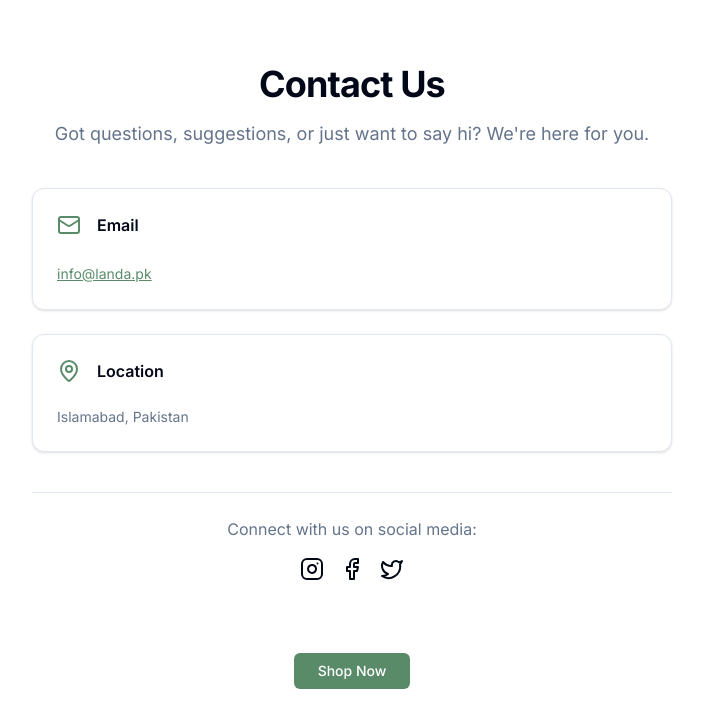
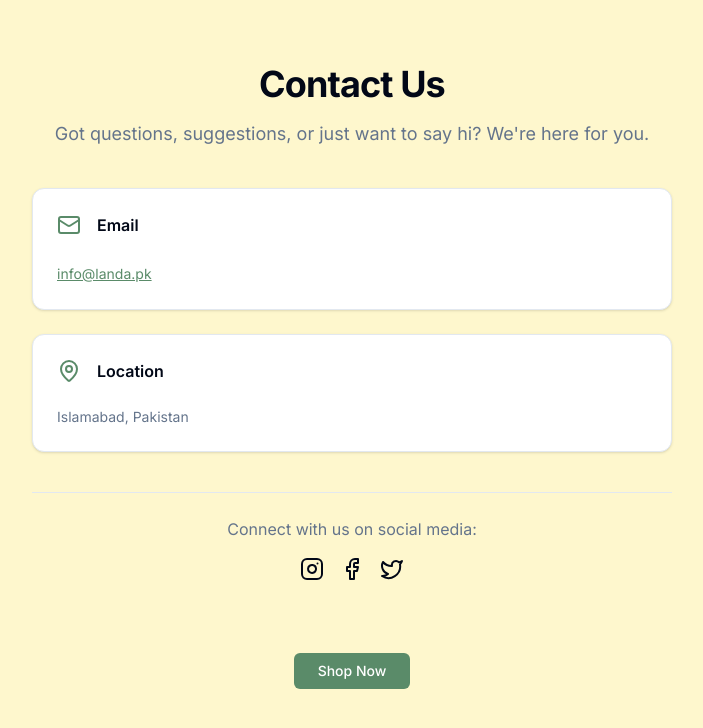
Before and after one commit to Txbish/landa.pk, a Next.js app in the folder landa.pk/: page /contact in a window 1280 px wide. Shown: the top 728 px of the page, without its empty margins (288-991 px from the left). Built offline with nearby package versions, Linux system fonts and the light colour scheme; no server answers.

Commit message:
Refactor About page layout: wrap main content in a background div for improved styling and structure

```diff
--- a/landa.pk/src/app/about/page.tsx
+++ b/landa.pk/src/app/about/page.tsx
@@ -10,6 +10,7 @@ import { MissionStatement } from "@/components/animatedmission";
 
 export default function AboutPage() {
   return (
+    <div className="bg-landa-cream min-h-screen w-full">
       <main className="max-w-3xl mx-auto px-6 py-16 space-y-12">
         {/* Logo + Heading */}
         <div className="flex flex-col items-center text-center gap-6">
@@ -39,16 +40,16 @@ export default function AboutPage() {
           </p>
           <p>
             We provide a platform where anyone can buy, sell, or thrift quality
-          second-hand fashion items. Whether you're refreshing your wardrobe or
-          giving your pre-loved clothes a second life, Landa is the go-to
+            second-hand fashion items. Whether you're refreshing your wardrobe
+            or giving your pre-loved clothes a second life, Landa is the go-to
             destination.
           </p>
           <p>
             <span className="font-semibold text-gray-800">
               What sets us apart?
             </span>{" "}
-          Landa is created by students for students and the wider community. We
-          focus on building trust, ease of use, and a vibrant local thrift
+            Landa is created by students for students and the wider community.
+            We focus on building trust, ease of use, and a vibrant local thrift
             culture.
           </p>
         </div>
@@ -99,5 +100,6 @@ export default function AboutPage() {
           &copy; {new Date().getFullYear()} Landa. All rights reserved.
         </div>
       </main>
+    </div>
   );
 }
--- a/landa.pk/src/app/contact/page.tsx
+++ b/landa.pk/src/app/contact/page.tsx
@@ -8,6 +8,7 @@ import { Separator } from "@/components/ui/separator";
 
 export default function ContactPage() {
   return (
+    <div className="bg-landa-cream min-h-screen w-full">
       <main className="max-w-2xl mx-auto px-4 py-16 space-y-10">
         <div className="text-center space-y-4">
           <h1 className="text-4xl font-bold tracking-tight">Contact Us</h1>
@@ -41,7 +42,9 @@ export default function ContactPage() {
               <CardTitle>Location</CardTitle>
             </CardHeader>
             <CardContent>
-            <p className="text-sm text-muted-foreground">Islamabad, Pakistan</p>
+              <p className="text-sm text-muted-foreground">
+                Islamabad, Pakistan
+              </p>
             </CardContent>
           </Card>
         </div>
@@ -87,5 +90,6 @@ export default function ContactPage() {
           </Link>
         </div>
       </main>
+    </div>
   );
 }
```
Lines whose indentation alone changed are shown as unchanged.
